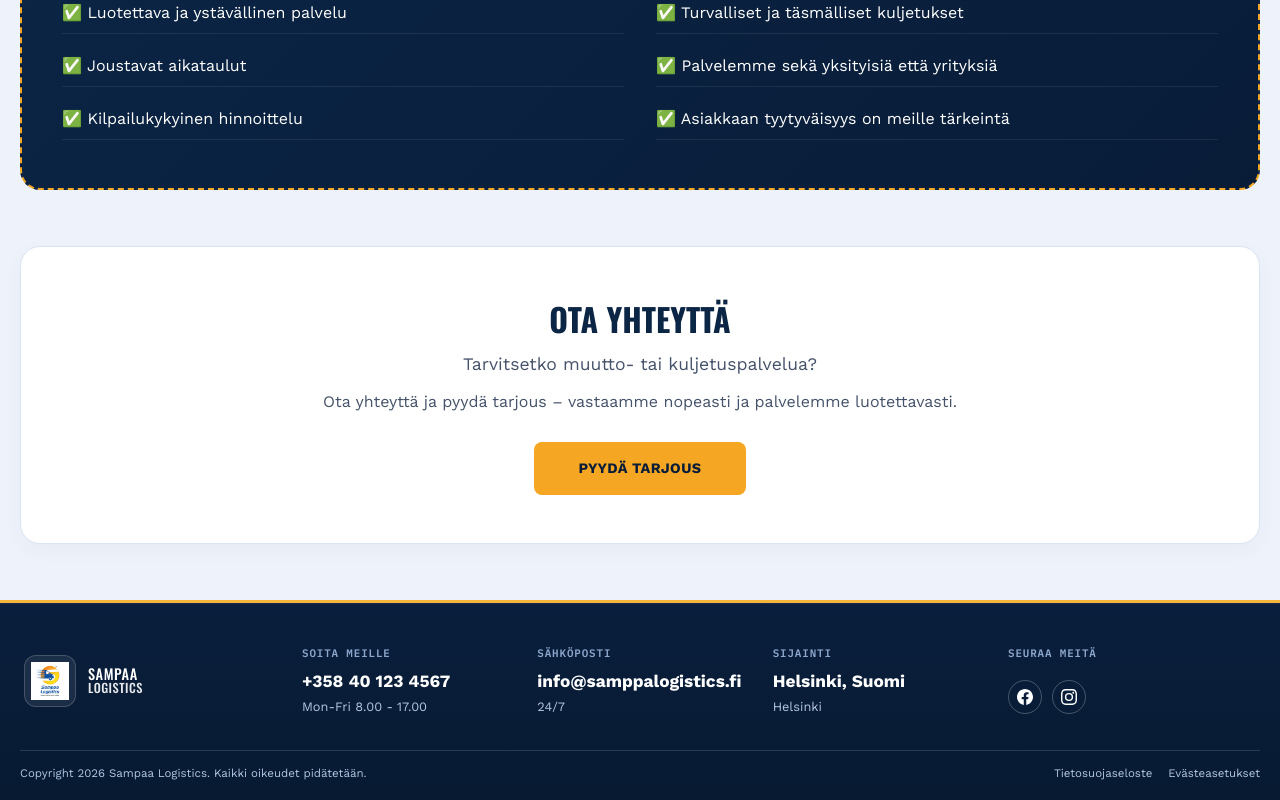
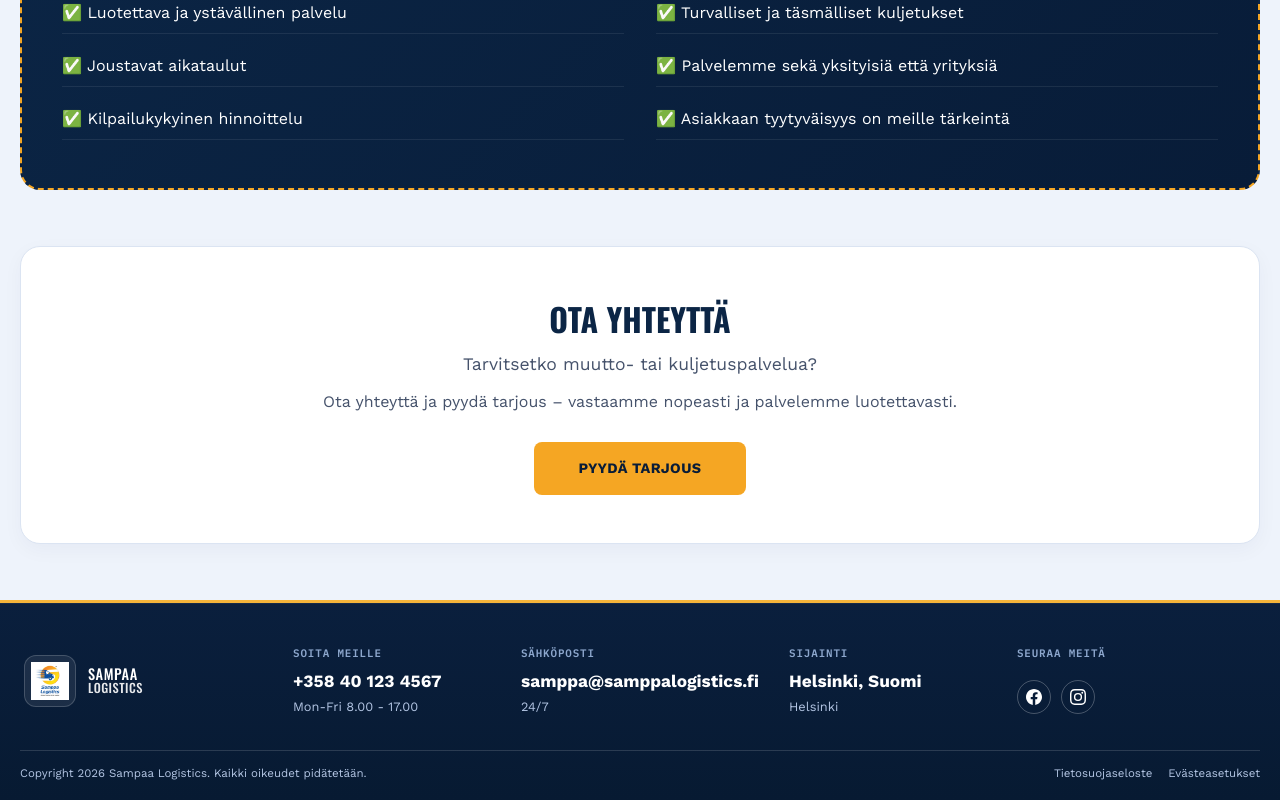
Before and after one commit to Buddhima65/samppa--logistics, a React (Vite) app in the folder client/: page /logistics in a window 1280 px wide. Shown: the part 2076-2876 px from the top of the page. Built offline with nearby package versions, Linux system fonts and the light colour scheme.

Commit message:
do some corrections

```diff
--- a/client/src/App.jsx
+++ b/client/src/App.jsx
@@ -111,7 +111,7 @@ const copy = {
       phoneLabel: 'Soita Meille',
       phone: '040 123 4567',
       emailLabel: 'Sähköposti',
-      email: 'info@samppalogistics.fi',
+      email: 'samppa@samppalogistics.fi',
       locationLabel: 'Sijainti',
       location: 'Suomi',
       socialLabel: 'Seuraa Meitä',
--- a/client/src/pages/CompanyPage.jsx
+++ b/client/src/pages/CompanyPage.jsx
@@ -216,7 +216,7 @@ const content = {
       phoneLabel: 'Soita Meille',
       phone: '040 123 4567',
       emailLabel: 'Sähköposti',
-      email: 'info@samppalogistics.fi',
+      email: 'samppa@samppalogistics.fi',
       locationLabel: 'Sijainti',
       location: 'Suomi',
       socialLabel: 'Seuraa Meitä'
--- a/client/src/pages/LogisticsPage.jsx
+++ b/client/src/pages/LogisticsPage.jsx
@@ -173,7 +173,7 @@ const content = {
       subtitle: 'Tarvitsetko muutto- tai kuljetuspalvelua?',
       text: 'Ota yhteyttä ja pyydä tarjous – vastaamme nopeasti ja palvelemme luotettavasti.',
       phone: '+358 40 123 4567',
-      email: 'info@samppalogistics.fi',
+      email: 'samppa@samppalogistics.fi',
       location: 'Helsinki, Suomi',
       phoneLabel: 'Soita Meille',
       emailLabel: 'Sähköposti',
```
